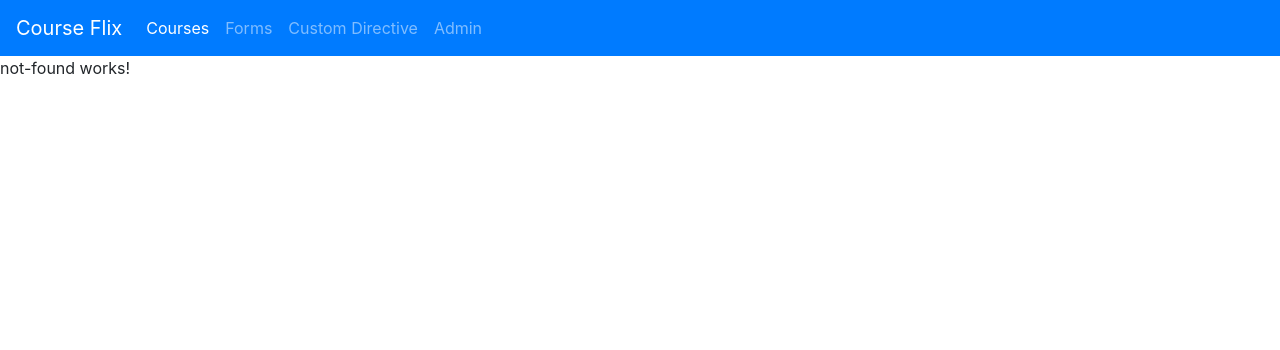
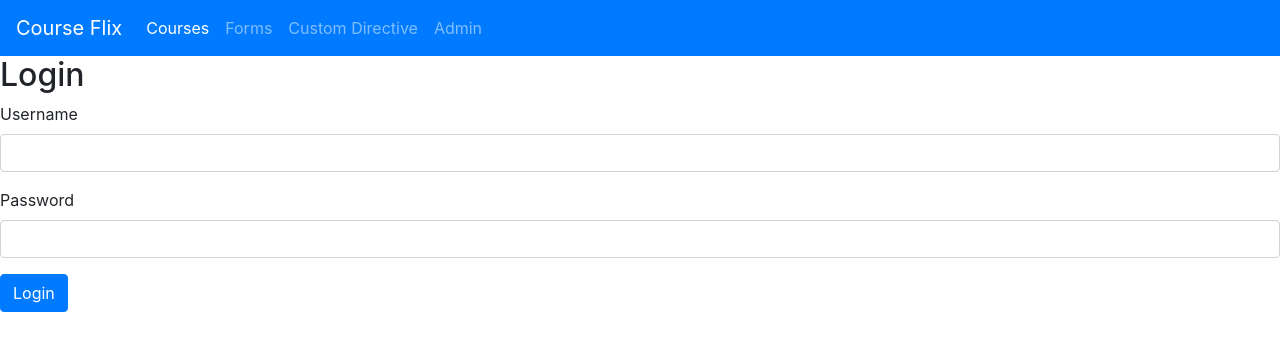
Before and after one commit to prashdeep/siemens_9thdec-2019_angular, an Angular app in the folder day2/course-flix/: page /login in a window 1280 px wide. Shown: the top 350 px of the page. Built offline with nearby package versions, Linux system fonts and the light colour scheme.

Commit message:
committing the jwt authentication

```diff
--- /dev/null
+++ b/day2/course-flix/src/app/ErrorInterceptor.ts
@@ -0,0 +1,24 @@
+import { Injectable } from '@angular/core';
+import { HttpRequest, HttpHandler, HttpEvent, HttpInterceptor } from '@angular/common/http';
+import { Observable, throwError } from 'rxjs';
+import { catchError } from 'rxjs/operators';
+import { AuthenticationService } from './authentication.service';
+
+
+@Injectable()
+export class ErrorInterceptor implements HttpInterceptor {
+    constructor(private authenticationService: AuthenticationService) { }
+
+    intercept(request: HttpRequest<any>, next: HttpHandler): Observable<HttpEvent<any>> {
+        return next.handle(request).pipe(catchError(err => {
+            if (err.status === 401) {
+                // auto logout if 401 response returned from api
+                this.authenticationService.logout();
+                location.reload(true);
+            }
+
+            const error = err.error.message || err.statusText;
+            return throwError(error);
+        }))
+    }
+}
--- /dev/null
+++ b/day2/course-flix/src/app/JwtInterceptor.ts
@@ -0,0 +1,24 @@
+import { Injectable } from '@angular/core';
+import { HttpRequest, HttpHandler, HttpEvent, HttpInterceptor } from '@angular/common/http';
+import { Observable } from 'rxjs';
+import { AuthenticationService } from './authentication.service';
+
+
+@Injectable()
+export class JwtInterceptor implements HttpInterceptor {
+    constructor(private authenticationService: AuthenticationService) { }
+
+    intercept(request: HttpRequest<any>, next: HttpHandler): Observable<HttpEvent<any>> {
+        // add authorization header with jwt token if available
+        let currentUser = this.authenticationService.currentUserValue;
+        if (currentUser && currentUser.token) {
+            request = request.clone({
+                setHeaders: {
+                    Authorization: `Bearer ${currentUser.token}`
+                }
+            });
+        }
+
+        return next.handle(request);
+    }
+}
--- /dev/null
+++ b/day2/course-flix/src/app/User.ts
@@ -0,0 +1,8 @@
+export class User {
+    id: number;
+    username: string;
+    password: string;
+    firstName: string;
+    lastName: string;
+    token?: string;
+}
--- a/day2/course-flix/src/app/app-routing.module.ts
+++ b/day2/course-flix/src/app/app-routing.module.ts
@@ -10,6 +10,7 @@ import { AuthService } from './auth.service';
 import { DeactivateComponent } from './deactivate/deactivate.component';
 import { CustomDirectiveComponent } from './custom-directive/custom-directive.component';
 import { CompOneComponent } from './admin/comp-one/comp-one.component';
+import { LoginComponent } from './login/login.component';
 
 
 const routes: Routes = [
@@ -20,7 +21,8 @@ const routes: Routes = [
   },
   {
     path:'courses',
-    component:CoursesComponent
+    component:CoursesComponent,
+    canActivate:[AuthService]
   },
   {
     path:'courses/:id',
@@ -57,6 +59,10 @@ const routes: Routes = [
     loadChildren:'./admin/admin.module#AdminModule'
   },
   {
+    path: 'login',
+    component: LoginComponent
+  },
+  {
     path:'**',
     component:NotFoundComponent
   }
--- a/day2/course-flix/src/app/app.module.ts
+++ b/day2/course-flix/src/app/app.module.ts
@@ -21,12 +21,14 @@ import { NotFoundComponent } from './not-found/not-found.component';
 import { NavbarComponent } from './navbar/navbar.component';
 import { FormsComponent } from './forms/forms.component';
 import { CourseDetailsComponent } from './course-details/course-details.component';
-import { AuthService } from './auth.service';
 import { DeactivateComponent } from './deactivate/deactivate.component';
 import { PhoneFormatDirective } from './phone-format.directive';
 import { CustomDirectiveComponent } from './custom-directive/custom-directive.component';
 import { RatingComponent } from './rating/rating.component';
-import { HttpClientModule } from '@angular/common/http';
+import { HttpClientModule, HTTP_INTERCEPTORS } from '@angular/common/http';
+import { LoginComponent } from './login/login.component';
+import { JwtInterceptor } from './JwtInterceptor';
+import { ErrorInterceptor } from './ErrorInterceptor';
 
 @NgModule({
   declarations: [
@@ -51,7 +53,8 @@ import { HttpClientModule } from '@angular/common/http';
     CourseDetailsComponent,
     PhoneFormatDirective,
     CustomDirectiveComponent,
-    RatingComponent
+    RatingComponent,
+    LoginComponent
   ],
   imports: [
     BrowserModule,
@@ -60,7 +63,12 @@ import { HttpClientModule } from '@angular/common/http';
     ReactiveFormsModule,
     HttpClientModule
   ],
-  providers: [AuthService, DeactivateComponent],
+  providers: [
+    DeactivateComponent,
+    { provide: HTTP_INTERCEPTORS, useClass: JwtInterceptor, multi:true },
+    { provide: HTTP_INTERCEPTORS, useClass: ErrorInterceptor, multi: true }
+
+  ],
   bootstrap: [AppComponent]
 })
 export class AppModule { }
--- a/day2/course-flix/src/app/auth.service.ts
+++ b/day2/course-flix/src/app/auth.service.ts
@@ -1,12 +1,28 @@
-import { CanActivate, ActivatedRouteSnapshot, RouterStateSnapshot } from '@angular/router';
+import { Injectable } from '@angular/core';
+import { CanActivate, ActivatedRouteSnapshot, RouterStateSnapshot, Router } from '@angular/router';
+import { Observable } from 'rxjs';
+import { AuthenticationService } from './authentication.service';
 
-export class AuthService  implements CanActivate{
+@Injectable({
+  providedIn: 'root'
+})
+export class AuthService implements CanActivate {
 
-  canActivate(route:ActivatedRouteSnapshot, state: RouterStateSnapshot): boolean {
-    const auth_token = localStorage.getItem('auth_token');
+  constructor(
+    private router:Router,
+    private authenticationService:AuthenticationService
+  ){
 
-    return true;
   }
-
-  constructor() { }
+  canActivate(
+    next: ActivatedRouteSnapshot,
+    state: RouterStateSnapshot): boolean {
+    console.log('Came inside the can active method of auth guard....')
+    const currentUser = this.authenticationService.currentUserValue;
+    if (currentUser){
+      return true;
+    }
+    //navigate to login screen
+    this.router.navigate(['/login']);
+  }
 }
--- /dev/null
+++ b/day2/course-flix/src/app/authentication.service.ts
@@ -0,0 +1,46 @@
+import { Injectable } from '@angular/core';
+import { HttpClient } from '@angular/common/http';
+import { BehaviorSubject, Observable } from 'rxjs';
+import { map } from 'rxjs/operators';
+import { User } from './User';
+
+
+@Injectable(
+  {
+     providedIn: 'root'
+    }
+)
+export class AuthenticationService {
+
+    private currentUserSubject: BehaviorSubject<User>;
+    public currentUser: Observable<User>;
+
+    constructor(private http: HttpClient) {
+        this.currentUserSubject = new BehaviorSubject<User>(JSON.parse(localStorage.getItem('currentUser')));
+        this.currentUser = this.currentUserSubject.asObservable();
+    }
+
+    public get currentUserValue(): User {
+        return this.currentUserSubject.value;
+    }
+
+    login(username: string, password: string) {
+        return this.http.post<any>('http://localhost:4000/users/authenticate', { username, password })
+            .pipe(map(user => {
+                // login successful if there's a jwt token in the response
+                if (user && user.token) {
+                    // store user details and jwt token in local storage to keep user logged in between page refreshes
+                    localStorage.setItem('currentUser', JSON.stringify(user));
+                    this.currentUserSubject.next(user);
+                }
+
+                return user;
+            }));
+    }
+
+    logout() {
+        // remove user from local storage to log user out
+        localStorage.removeItem('currentUser');
+        this.currentUserSubject.next(null);
+    }
+}
--- /dev/null
+++ b/day2/course-flix/src/app/login/login.component.html
@@ -0,0 +1,32 @@
+<h2>Login</h2>
+<form [formGroup]="loginForm" (ngSubmit)="onSubmit()">
+  <div class="form-group">
+      <label for="username">Username</label>
+      <input
+        type="text"
+        formControlName="username"
+        class="form-control"
+        [ngClass]="{ 'is-invalid': submitted && f.username.errors }" />
+
+      <div
+        *ngIf="submitted && f.username.errors"
+         class="invalid-feedback">
+          <div *ngIf="f.username.errors.required">Username is required</div>
+      </div>
+  </div>
+  <div class="form-group">
+      <label for="password">Password</label>
+      <input
+        type="password"
+        formControlName="password"
+        class="form-control"
+        [ngClass]="{ 'is-invalid': submitted && f.password.errors }" />
+      <div *ngIf="submitted && f.password.errors" class="invalid-feedback">
+          <div *ngIf="f.password.errors.required">Password is required</div>
+      </div>
+  </div>
+  <div class="form-group">
+      <button [disabled]="loading" class="btn btn-primary">Login</button>
+  </div>
+  <div *ngIf="error" class="alert alert-danger">{{error}}</div>
+</form>
--- /dev/null
+++ b/day2/course-flix/src/app/login/login.component.ts
@@ -0,0 +1,66 @@
+import { Component, OnInit } from '@angular/core';
+import { Router, ActivatedRoute } from '@angular/router';
+import { FormBuilder, FormGroup, Validators } from '@angular/forms';
+import { first } from 'rxjs/operators';
+import { AuthenticationService } from '../authentication.service';
+
+@Component({
+  selector: 'app-login',
+  templateUrl: './login.component.html',
+  styleUrls: ['./login.component.css']
+})
+export class LoginComponent implements OnInit {
+
+  loginForm: FormGroup;
+  loading = false;
+  submitted = false;
+  returnUrl: string;
+  error = '';
+
+  constructor(
+      private formBuilder: FormBuilder,
+      private route: ActivatedRoute,
+      private router: Router,
+      private authenticationService: AuthenticationService
+
+  ) { }
+
+  ngOnInit() {
+    this.loginForm = this.formBuilder.group({
+      username: ['', Validators.required],
+      password: ['', Validators.required]
+  });
+
+   // reset login status
+   this.authenticationService.logout();
+
+  // get return url from route parameters or default to '/'
+  this.returnUrl = this.route.snapshot.queryParams['returnUrl'] || '/';
+  }
+
+  // convenience getter for easy access to form fields
+  get f() { return this.loginForm.controls; }
+
+  onSubmit() {
+    this.submitted = true;
+
+    // stop here if form is invalid
+    if (this.loginForm.invalid) {
+        return;
+    }
+
+    this.loading = true;
+
+    this.authenticationService.login(this.f.username.value, this.f.password.value)
+        .pipe(first())
+        .subscribe(
+            data => {
+                console.log(`return url - ${this.returnUrl}`)
+                this.router.navigate([this.returnUrl]);
+            },
+            error => {
+                this.error = error;
+                this.loading = false;
+            });
+}
+}
```
Also changed, not shown: day2/course-flix/src/app/login/login.component.css (added), 2 other files (tests, documents, lock files or other folders).
